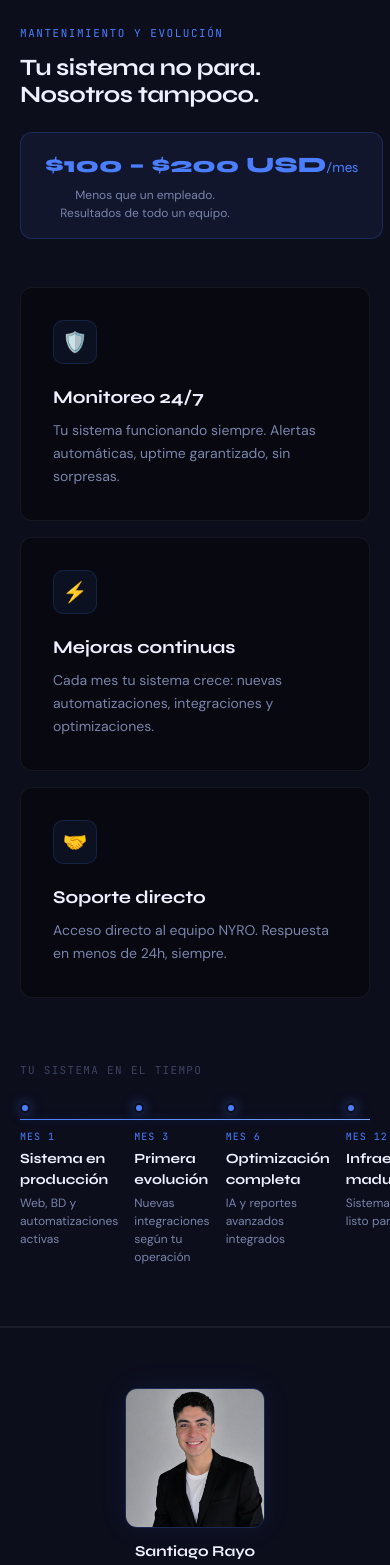
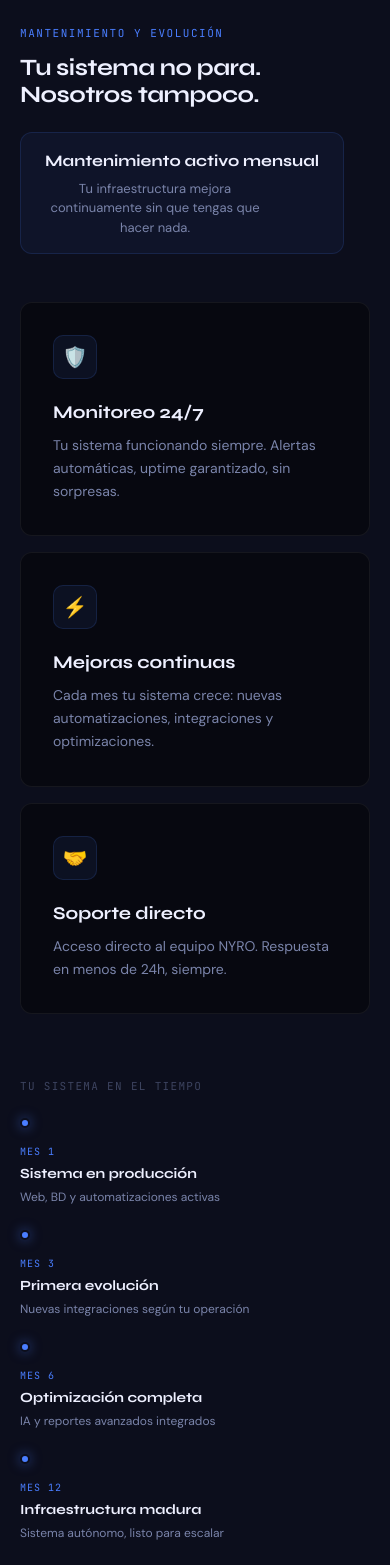
Before and after one commit to intrepido1902/nyro-web, a Next.js app: page / in a window 390 px wide. Shown: the part 8280-9845 px from the top of the page. Built offline with nearby package versions, Linux system fonts and the light colour scheme.

Commit message:
fix: quitar precio retainer, timeline responsive mobile

```diff
--- a/src/app/globals.css
+++ b/src/app/globals.css
@@ -185,3 +185,19 @@ html, body {
   0%, 100% { opacity: 1; transform: scale(1); }
   50% { opacity: 0.5; transform: scale(0.8); }
 }
+
+@media (max-width: 640px) {
+  .nyro-timeline-line {
+    display: none !important;
+  }
+  .nyro-timeline-grid {
+    grid-template-columns: 1fr 1fr !important;
+    gap: 1.5rem !important;
+  }
+}
+
+@media (max-width: 400px) {
+  .nyro-timeline-grid {
+    grid-template-columns: 1fr !important;
+  }
+}
--- a/src/components/sections/RetainerSection.tsx
+++ b/src/components/sections/RetainerSection.tsx
@@ -68,23 +68,32 @@ export default function RetainerSection() {
               Tu sistema no para.<br />Nosotros tampoco.
             </h2>
 
-            {/* Badge precio */}
             <div style={{
-              background: 'rgba(74,126,255,0.08)',
-              border: '1px solid rgba(74,126,255,0.2)',
-              borderRadius: 12, padding: '1rem 1.5rem',
-              textAlign: 'center', flexShrink: 0,
+              background: 'rgba(74,126,255,0.06)',
+              border: '1px solid rgba(74,126,255,0.15)',
+              borderRadius: 12,
+              padding: '1rem 1.5rem',
+              textAlign: 'center',
+              flexShrink: 0,
             }}>
               <p style={{
-                fontFamily: 'var(--font-syne)', fontSize: 22,
-                fontWeight: 800, color: '#4A7EFF', margin: 0,
-              }}>$100 – $200 USD<span style={{ fontSize: 14, fontWeight: 400 }}>/mes</span></p>
+                fontFamily: 'var(--font-syne)',
+                fontSize: 16,
+                fontWeight: 700,
+                color: '#EEF0FF',
+                margin: 0,
+                marginBottom: 6,
+              }}>Mantenimiento activo mensual</p>
               <p style={{
-                fontFamily: 'var(--font-dm-sans)', fontSize: 12,
-                color: '#7A84AA', margin: '4px 0 0',
-                maxWidth: 200,
+                fontFamily: 'var(--font-dm-sans)',
+                fontSize: 13,
+                color: '#7A84AA',
+                margin: 0,
+                maxWidth: 220,
+                lineHeight: 1.5,
               }}>
-                Menos que un empleado.<br />Resultados de todo un equipo.
+                Tu infraestructura mejora continuamente
+                sin que tengas que hacer nada.
               </p>
             </div>
           </div>
@@ -141,12 +150,13 @@ export default function RetainerSection() {
 
           <div style={{ position: 'relative' }}>
             {/* Línea base */}
-            <div style={{
+            <div className="nyro-timeline-line" style={{
               position: 'absolute', top: 16, left: 0, right: 0,
               height: 1, background: 'rgba(255,255,255,0.06)',
             }}/>
             {/* Línea animada */}
             <motion.div
+              className="nyro-timeline-line"
               initial={{ scaleX: 0 }}
               animate={timelineInView ? { scaleX: 1 } : {}}
               transition={{ duration: 1.2, delay: 0.3, ease: [0.16, 1, 0.3, 1] }}
@@ -158,11 +168,15 @@ export default function RetainerSection() {
               }}
             />
 
-            <div style={{
-              display: 'grid',
-              gridTemplateColumns: 'repeat(4, 1fr)',
-              gap: '1rem', position: 'relative',
-            }}>
+            <div
+              className="nyro-timeline-grid"
+              style={{
+                display: 'grid',
+                gridTemplateColumns: 'repeat(4, 1fr)',
+                gap: '1rem',
+                position: 'relative',
+              }}
+            >
               {TIMELINE.map((item, i) => (
                 <motion.div
                   key={item.month}
```
